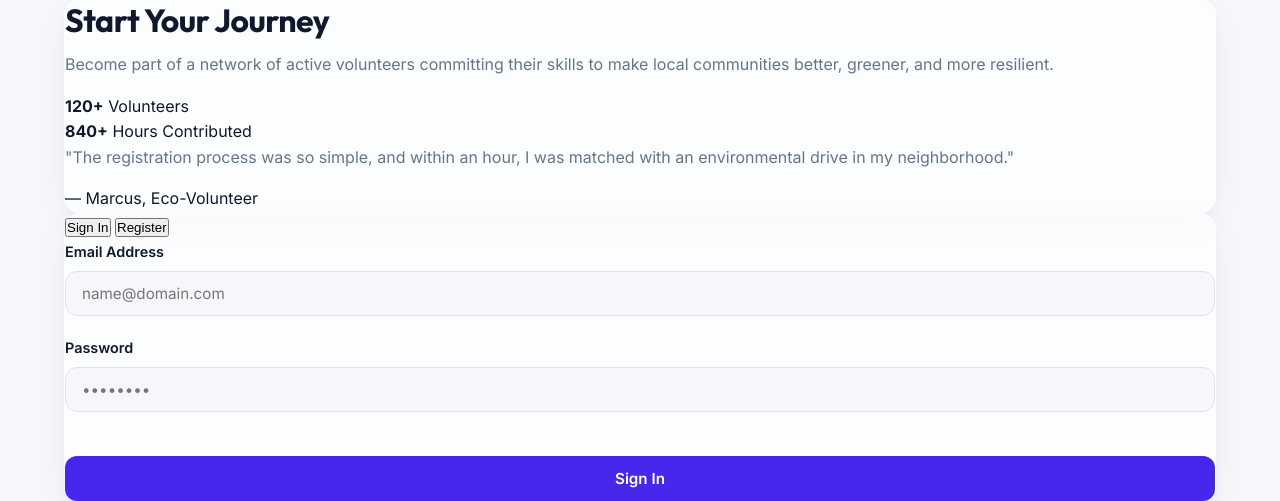
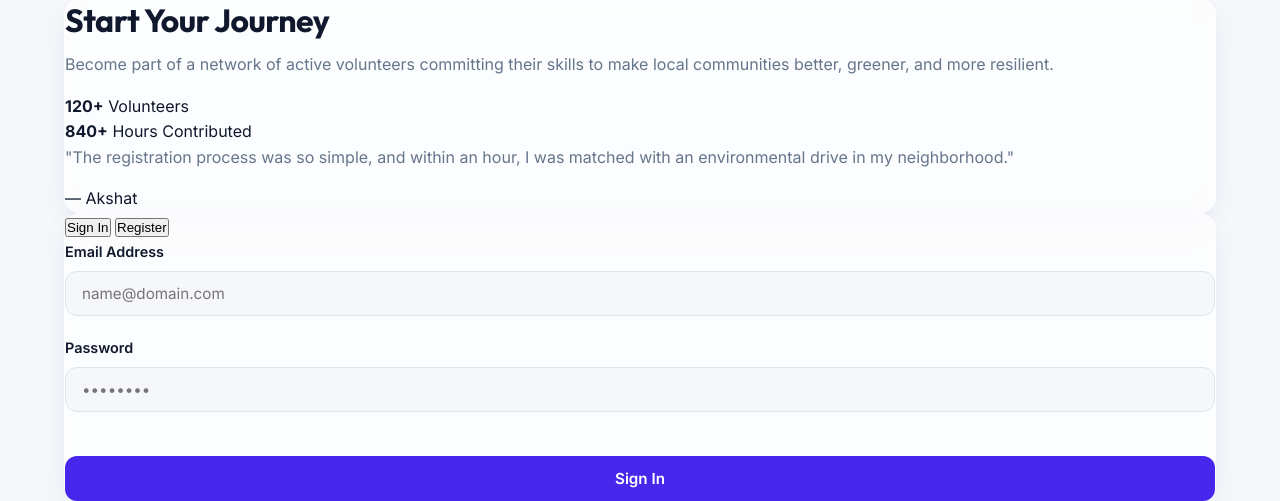
Before and after one commit to akshat-2610/web-development-projects, a Flask app: page /register in a window 1280 px wide. Shown: the part 81-582 px from the top of the page. Run offline with Flask 3, Linux system fonts and the light colour scheme.

Commit message:
updated register.html

```diff
--- a/web development project/volunteer-registration-system/templates/register.html
+++ b/web development project/volunteer-registration-system/templates/register.html
@@ -23,7 +23,7 @@
 
             <div class="brand-testimonial">
                 <p>"The registration process was so simple, and within an hour, I was matched with an environmental drive in my neighborhood."</p>
-                <span>— Marcus, Eco-Volunteer</span>
+                <span>— Akshat</span>
             </div>
         </div>
 
```
